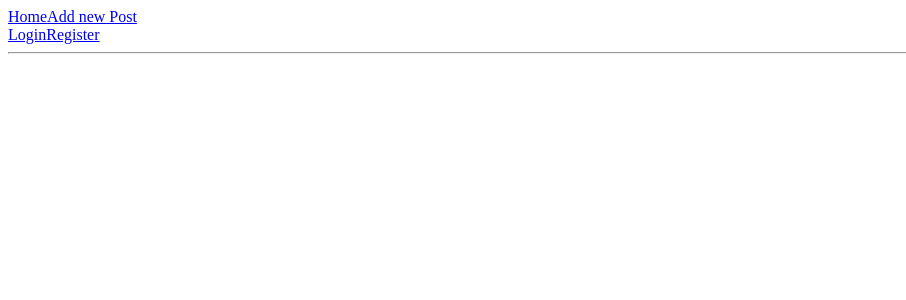
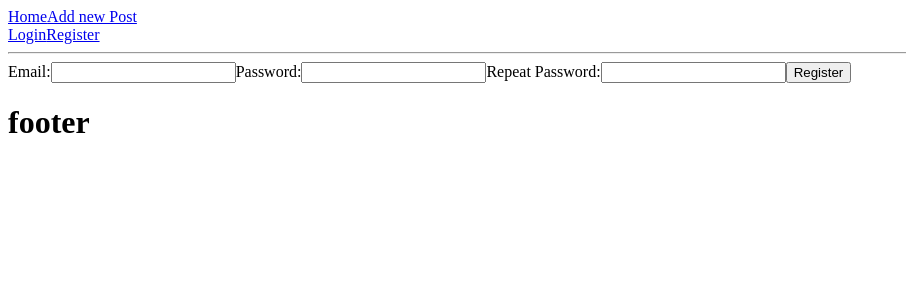
Before and after one commit to LaurynasMaz/React-exam, a React (Create React App) app: page /register in a window 1280 px wide. Shown: the top 300 px of the page, without its empty margins (0-906 px from the left). Built offline with nearby package versions, Linux system fonts and the light colour scheme; no server answers.

Commit message:
sukuriama registracija

```diff
--- a/src/components/Footer.jsx
+++ b/src/components/Footer.jsx
@@ -1,6 +1,10 @@
 const Footer = () => {
    return (
-      <></>
+      <>
+      <footer>
+         <h1>footer</h1>
+      </footer>
+      </>
    );
 }
 
--- a/src/components/Header.jsx
+++ b/src/components/Header.jsx
@@ -5,7 +5,7 @@ const Header = () => {
       <>
       <div>
          <Link to='/'>Home</Link>
-         <Link to='/newPost'>Add new Post</Link>
+         <Link to='/add'>Add new Post</Link>
       </div>
       <div className="loginRegister">
          <Link to='/login'>Login</Link>
--- a/src/components/Register.jsx
+++ b/src/components/Register.jsx
@@ -1,7 +1,60 @@
+import React, { useState, useContext } from "react";
+import { useNavigate } from "react-router-dom";
+import UserContext from "../contexts/UserContext";
+
 const Register = () => {
+   const { users, addNewUser, setLoggedInUser } = useContext(UserContext);
+   const [formInputs, setFormInputs] = useState({
+      email: '',
+      password: '',
+      passwordRepeat: '',
+   });
+   const [invalidEmail, setInvalidEmail] = useState(false);
+   const navigation = useNavigate();
+
+   const handleSubmit = (e) => {
+      e.preventDefault();
+      if(users.find(user => user.email === formInputs.email)){
+         setInvalidEmail(true);
+      } else {
+         let newUser = {
+            ...formInputs,
+            id: Date.now(),
+         };
+         addNewUser(newUser);
+         setLoggedInUser(newUser);
+         navigation('/');
+      }
+   }
+
    return (
-      <></>
-    );
+      <>
+         <form onSubmit={handleSubmit}>
+            <label>
+               Email:
+               <input type="email" name="email" value={formInputs.email}
+                  onChange={(e) => setFormInputs({...formInputs, email:e.target.value})}
+               />
+            </label>
+            <label>
+               Password:
+               <input type="password" name="password" value={formInputs.password}
+                  onChange={(e) => setFormInputs({...formInputs, password:e.target.value})}
+               />
+            </label>
+            <label>
+               Repeat Password:
+               <input type="password" name="passwordRepeat" value={formInputs.passwordRepeat}
+                  onChange={(e) => setFormInputs({...formInputs, passwordRepeat:e.target.value})}
+               />
+            </label>
+            <input type="submit" value="Register" />
+         </form>
+         {
+            invalidEmail && <span>User with such email already exists.</span>
+         }
+      </>
+   );
 }
 
 export default Register;
```
Also changed, not shown: src/data/data.json (+7 -0 lines).
